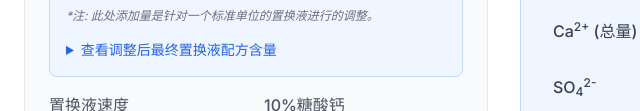
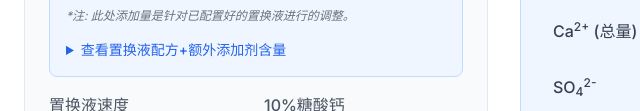
Before and after one commit to lineex/CRRT, a plain HTML site: page index.html in a window 1280 px wide. Both pictures are taken after a click on the button "参数计算器". Shown: the part 689-800 px from the top of the page, 136-776 px from the left. Drawn offline with nearby package versions, Linux system fonts and the light colour scheme.

Commit message:
index.html

```diff
--- a/index.html
+++ b/index.html
@@ -219,9 +219,9 @@
                         <div class="grid grid-cols-2 gap-4">
                              <div><label for="param_added_mgso4_25" class="font-medium text-gray-600">添加25% MgSO₄</label><div class="flex items-center mt-1"><input type="number" id="param_added_mgso4_25" value="0" step="0.1" class="w-full text-right p-2 border border-gray-300 rounded-md"><span class="ml-2 text-gray-500">mL</span></div></div>
                         </div>
-                        <p class="text-xs text-gray-500 mt-1 italic">*注: 此处添加量是针对一个标准单位的置换液进行的调整。</p>
+                        <p class="text-xs text-gray-500 mt-1 italic">*注: 此处添加量是针对已配置好的置换液进行的调整。</p>
                         <details class="mt-2 text-sm">
-                            <summary class="cursor-pointer text-blue-600 font-medium">查看调整后最终置换液配方含量</summary>
+                            <summary class="cursor-pointer text-blue-600 font-medium">查看置换液配方+额外添加剂含量</summary>
                             <div id="adjusted-fluid-composition-display" class="mt-2 text-gray-700 bg-white p-3 rounded-lg grid grid-cols-1 sm:grid-cols-2 gap-x-4 gap-y-2"></div>
                         </details>
                     </div>
```
